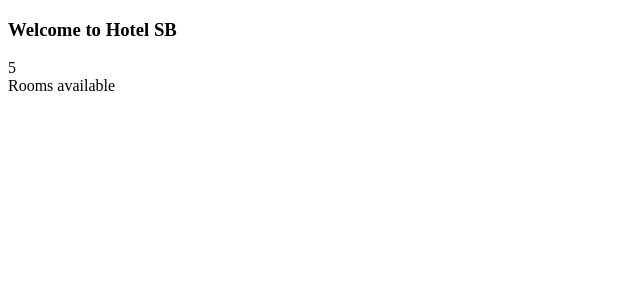
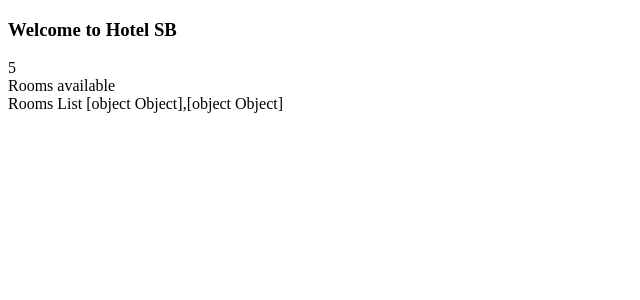
Before and after one commit to ShrestyB/Angular, an Angular app in the folder first/: page / in a window 1280 px wide. Shown: the top 300 px of the page, without its empty margins (0-640 px from the left). Built offline with nearby package versions, Linux system fonts and the light colour scheme.

Commit message:
creating first component

```diff
--- a/first/src/app/rooms/rooms.component.html
+++ b/first/src/app/rooms/rooms.component.html
@@ -8,4 +8,10 @@
 <div *ngIf="rooms?.available">
     Rooms available
 </div>
+
+<div *ngIf="rooms?.available">
+    Rooms List
+    {{roomList}}
+</div>
+
 <!-- <button (click)=toggle()>toggle</button> -->
--- a/first/src/app/rooms/rooms.component.ts
+++ b/first/src/app/rooms/rooms.component.ts
@@ -20,14 +20,23 @@ export class RoomsComponent {
 
   }
 
-  roomList: RoomList={
+  roomList: RoomList[]=[
+    {
     roomType: 'Deluxe',
     ammenities: ['TV','AC','WIFI'],
     price: 5000,
     checkIn: new Date('2024-09-01'),
     checkOut: new Date('2024-09-10')
 
-  }
+    },
+    {
+      roomType: 'Standard',
+      ammenities: ['TV','AC','WIFI'],
+      price: 3000,
+      checkIn: new Date('2024-09-01'),
+      checkOut: new Date('2024-09-03')
+    }
+  ]
 
   toggle(){
     this.hide = !this.hide;
```
